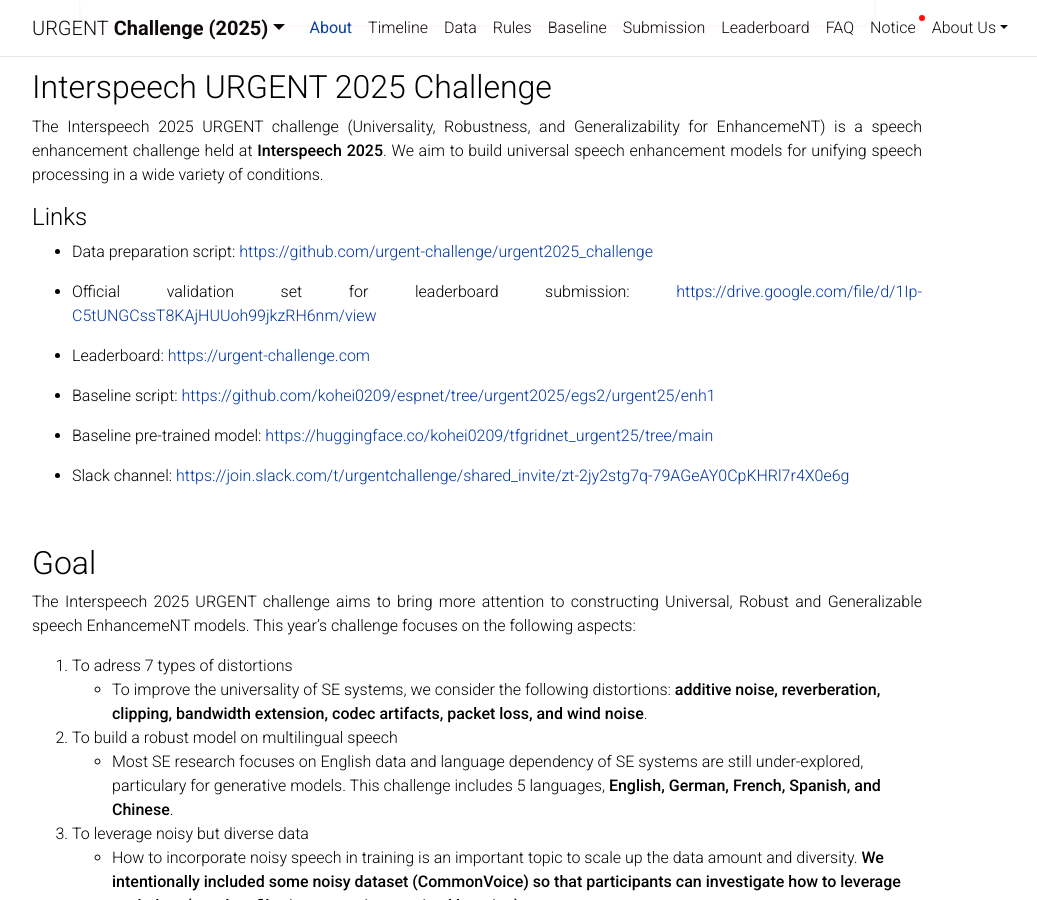
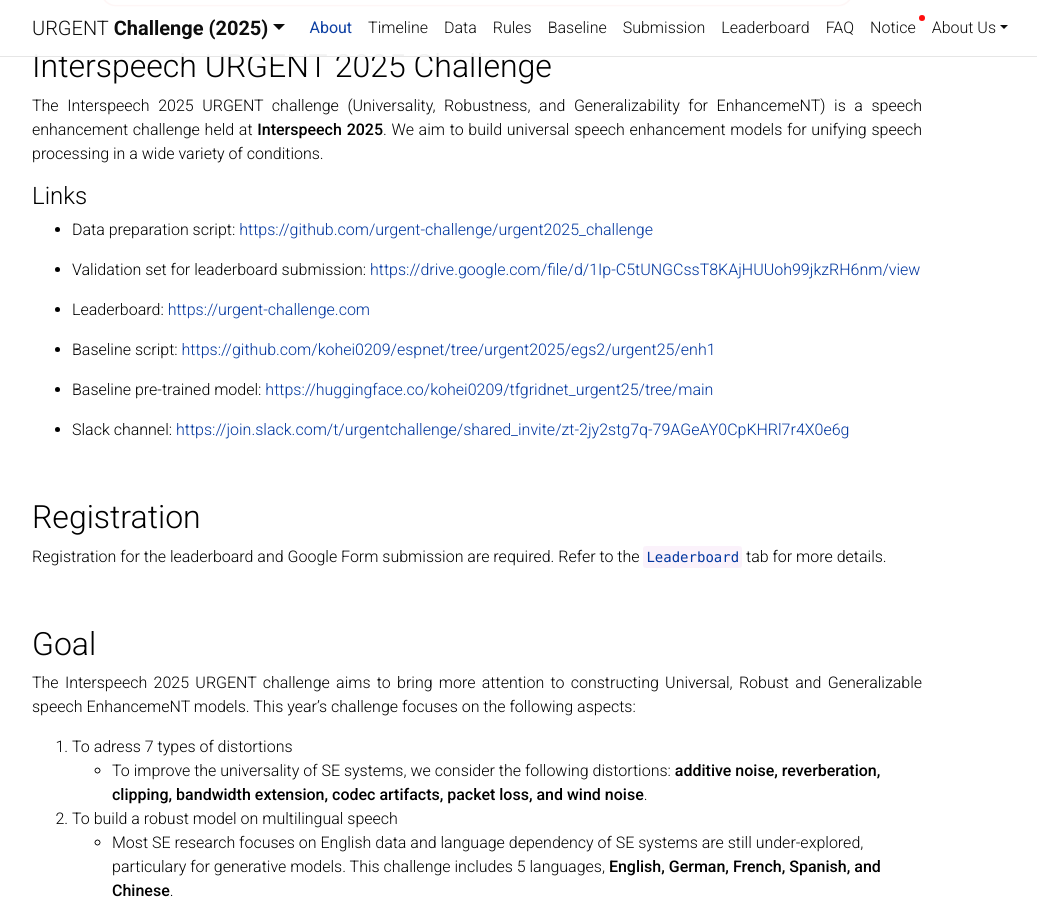
Before and after one commit to urgent-challenge/urgent2025, a Jekyll site: the page built from _pages/about.md, in a window 1280 px wide and 900 px high, scrolled down 457 px. Shown: the whole window, without its empty margins (163-1200 px from the left). Built offline with Jekyll 4.4.1, drawn with Linux system fonts in a browser that asks for light colours; comment, search, counter and statistics services are not loaded; a style sheet for code colours, icons or effects is not loaded.

Commit message:
resgitration

```diff
--- a/_pages/about.md
+++ b/_pages/about.md
@@ -19,7 +19,7 @@
 
 
 <div style="text-align: center;">
-    <img alt="introduction" src="/urgent2025/assets/img/urgent2025.png" style="max-width: 90%;" />
+    <img alt="introduction" src="/urgent2025/assets/img/urgent2025.png" style="max-width: 85%;" />
 </div>
 
 <!-- <p>We can also cite <d-cite key="VoiceFixer-Liu2022"></d-cite> external publications.</p>
@@ -43,12 +43,11 @@
 
 The Interspeech 2025 URGENT challenge (Universality, Robustness, and Generalizability for EnhancemeNT) is a speech enhancement challenge held at [**Interspeech 2025**](https://www.interspeech2025.org/home). We aim to build universal speech enhancement models for unifying speech processing in a wide variety of conditions.
 
-
 #### Links
 
 - Data preparation script: [https://github.com/urgent-challenge/urgent2025_challenge](https://github.com/urgent-challenge/urgent2025_challenge)
 
-- Official validation set for leaderboard submission: [https://drive.google.com/file/d/1Ip-C5tUNGCssT8KAjHUUoh99jkzRH6nm/view](https://drive.google.com/file/d/1Ip-C5tUNGCssT8KAjHUUoh99jkzRH6nm/view)
+- Validation set for leaderboard submission: [https://drive.google.com/file/d/1Ip-C5tUNGCssT8KAjHUUoh99jkzRH6nm/view](https://drive.google.com/file/d/1Ip-C5tUNGCssT8KAjHUUoh99jkzRH6nm/view)
 
 - Leaderboard: [https://urgent-challenge.com](https://urgent-challenge.com)
 
@@ -58,6 +57,12 @@
 
 - Slack channel: [https://join.slack.com/t/urgentchallenge/shared_invite/zt-2jy2stg7q-79AGeAY0CpKHRl7r4X0e6g](https://join.slack.com/t/urgentchallenge/shared_invite/zt-2jy2stg7q-79AGeAY0CpKHRl7r4X0e6g)
 
+
+<br>
+
+## Registration
+Registration for the leaderboard and Google Form submission are required.
+Refer to the [`Leaderboard`](/urgent2025/leaderboard) tab for more details.
 
 <br>
 
```
